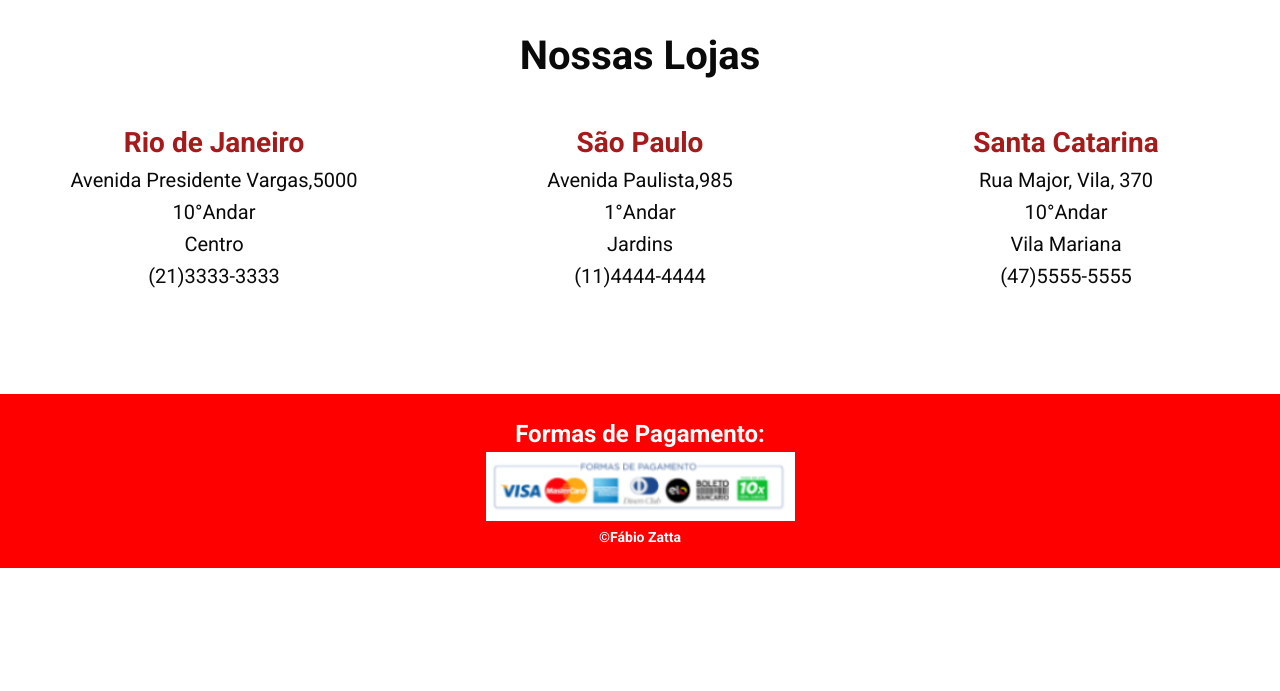
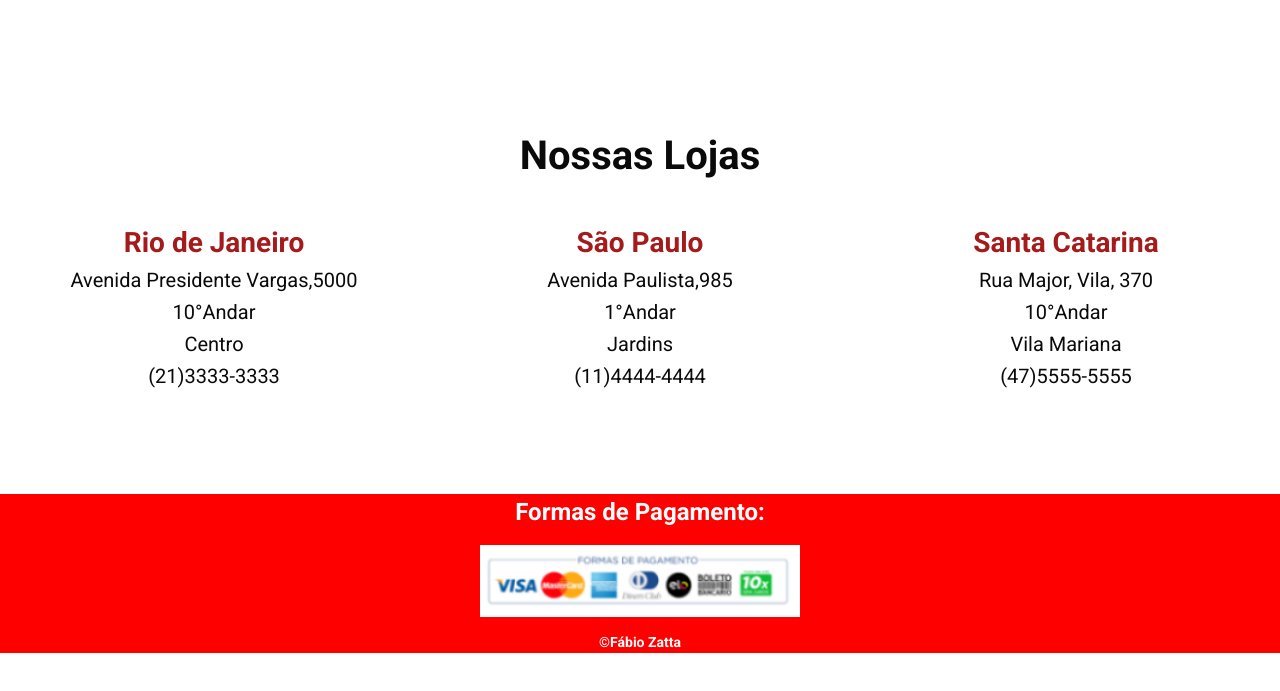
Before and after one commit to fisiofaz/Loja_de_Eletrodomestico, a plain HTML site: page lojas.html in a window 1280 px wide. Shown: the part 95-786 px from the top of the page. Drawn offline with Linux system fonts and the light colour scheme.

Commit message:
first refatoração do html

```diff
--- a/css/style.css
+++ b/css/style.css
@@ -27,6 +27,8 @@
     justify-content: space-around;
     background-color: var(--color-bg);
     align-items: center;
+    margin-bottom: 10rem;
+    width: 100%;
 }
 
 .menu td {
@@ -119,8 +121,12 @@ span {
 }
 
 footer {
+    display: flex;
+    justify-content: center;
+    align-items: center;
+    flex-direction: column;
     background-color: var(--color-bg);
-    padding: 2rem;
+    gap: 1.5rem;
     text-align: center;
     margin-top: 10rem;
 }
--- a/lojas.html
+++ b/lojas.html
@@ -50,16 +50,9 @@
         </table>
     </main>
     <footer>
-        <table border="0" width="100%" cellpadding="20">
-          <tr>
-             <td align="center">
-                 <h4>Formas de Pagamento:</h4>
-                 <img align='center' src="./image/formas-pagamento.png" width="25%" alt="Formas de Pagamento">
-             </td>
-          </tr>
-        </table>
-
+        <h4>Formas de Pagamento:</h4>
+        <img align='center' src="./image/formas-pagamento.png" width="25%" alt="Formas de Pagamento">
         <span>&copy;Fábio Zatta</span>
-    </footer>
+     </footer>
 </body>
 </html>
```
Also changed, not shown: contato.html (+2 -8 lines), index.html (+2 -8 lines), produtos.html (+2 -9 lines).
